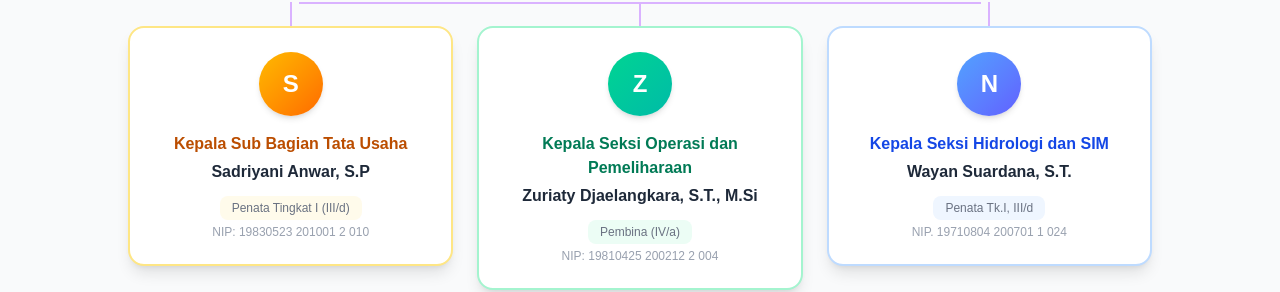
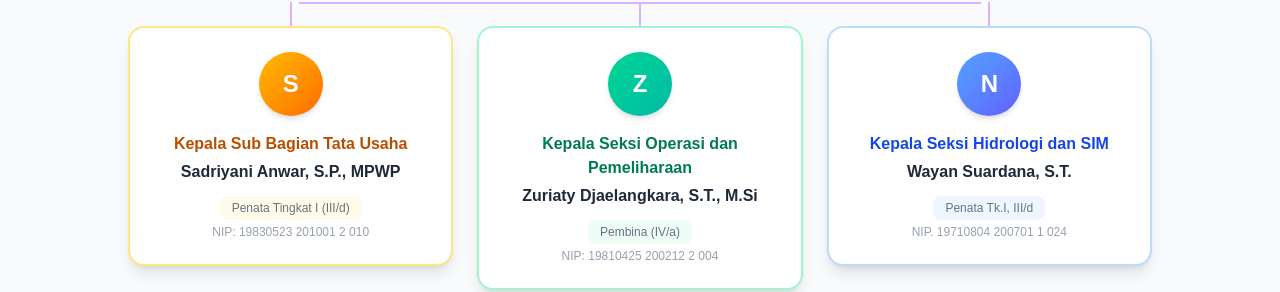
Before and after one commit to Daniyudha/bunta-new-version, a Next.js app in the folder frontend/: page /about in a window 1280 px wide. Shown: the part 3548-3840 px from the top of the page. Built offline with nearby package versions, Linux system fonts and the light colour scheme.

Commit message:
revision name

```diff
--- a/frontend/src/app/(public)/about/page.tsx
+++ b/frontend/src/app/(public)/about/page.tsx
@@ -444,7 +444,7 @@ export default function AboutPage() {
                       <span className="text-2xl font-bold text-white">S</span>
                     </div>
                     <h4 className="font-bold text-amber-700 mb-1">Kepala Sub Bagian Tata Usaha</h4>
-                    <p className="text-gray-800 font-semibold">Sadriyani Anwar, S.P</p>
+                    <p className="text-gray-800 font-semibold">Sadriyani Anwar, S.P., MPWP</p>
                     <div className="mt-3 space-y-1 text-xs text-gray-500">
                       <p className="bg-amber-50 rounded-lg px-3 py-1 inline-block">Penata Tingkat I (III/d)</p>
                       <p className="text-gray-400">NIP: 19830523 201001 2 010</p>
```
